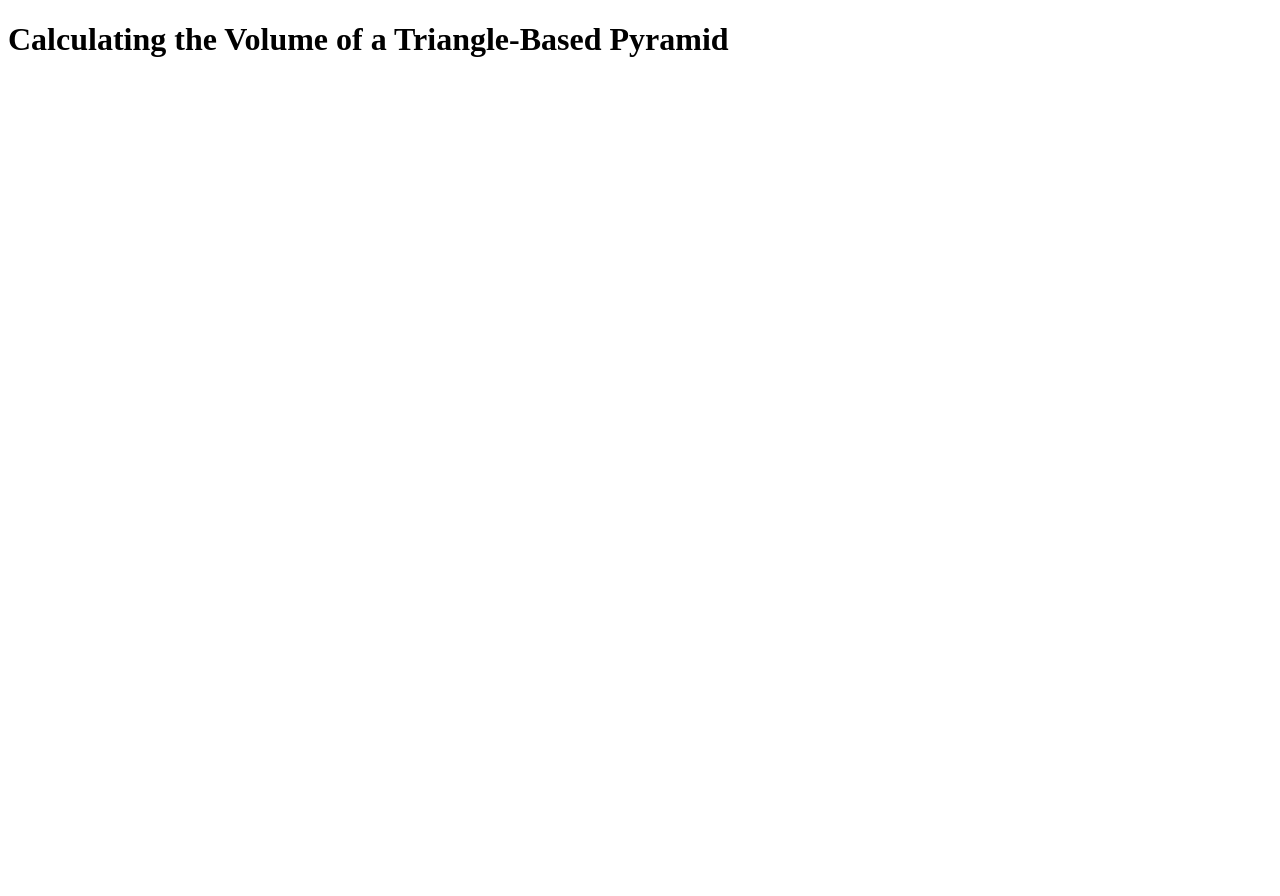
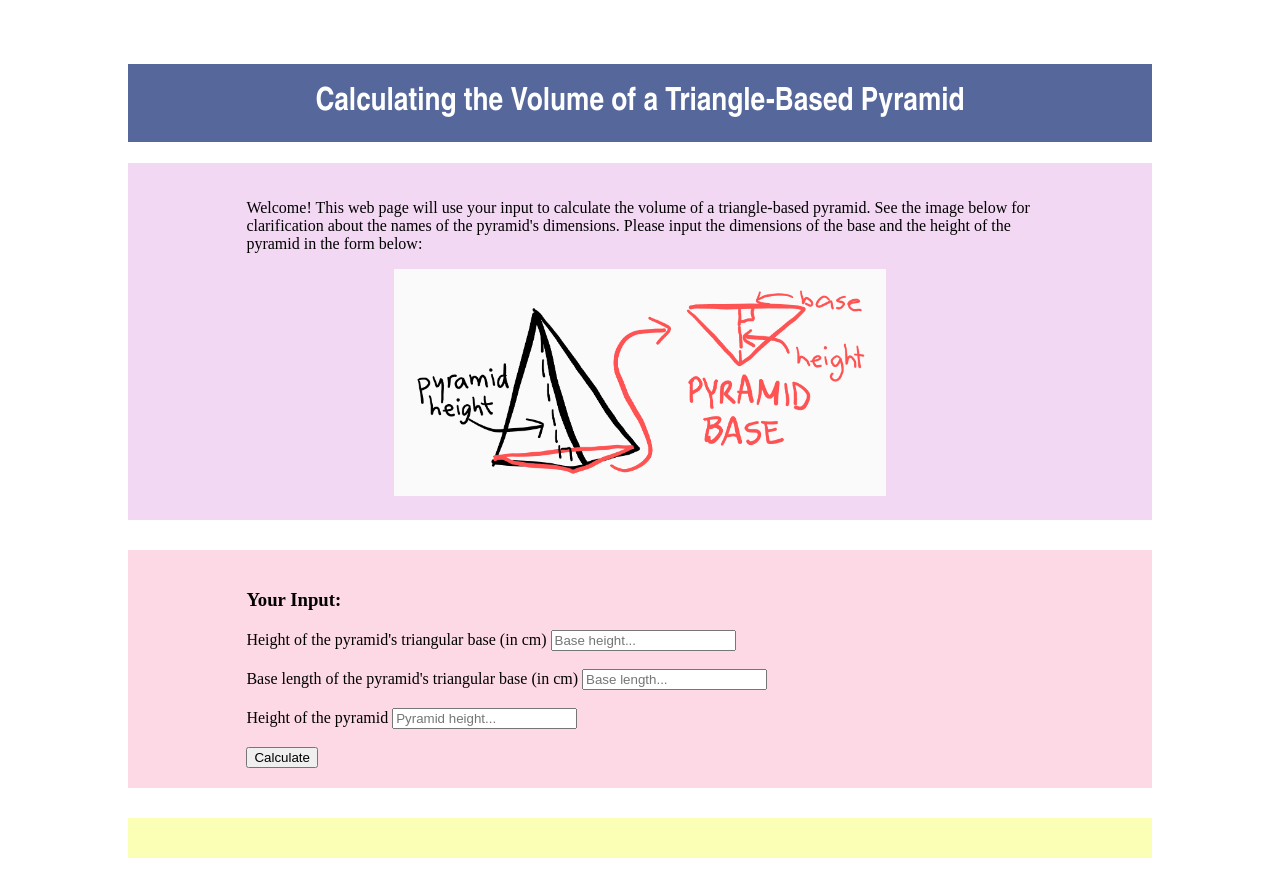
Before and after one commit to ICS2O-Programming-MariaG/Unit3-02-HTML-VolumePyramid, a plain HTML site: page index.html in a window 1280 px wide. Before the commit the page ends 800 px from the top, so only its background shows below. Drawn offline with Linux system fonts and the light colour scheme.

Commit message:
Added calculations & styling

```diff
--- a/css/style.css
+++ b/css/style.css
@@ -0,0 +1,55 @@
+/* Created by: MariaG
+* Created on: April 11, 2022
+* This CSS file defines the style for index.html
+* ICS2O-Unit3-01-HTML-VolumePyramid
+*/
+
+body {
+  width: 80%;
+  margin: 5% 10%;
+}
+
+img {
+  width: 50%;
+  margin-left: 25%;
+}
+
+h1 {
+  font-family: "Arial Narrow", Arial, sans-serif;
+  text-align: center;
+  padding: 20px;
+  background-color: #55679b;
+  color: white;
+}
+
+#first {
+  background-color: #f3d8f3;
+  padding: 20px;
+}
+
+p {
+  width: 80%;
+  margin-left: 10%;
+}
+
+#second {
+  background-color: #fdd8e5;
+  padding: 20px;
+  margin-top: 30px;
+}
+
+form, h3 {
+  margin-left: 10%;
+}
+
+#third {
+  background-color: #fbffb5;
+  color: #14339a;
+  padding: 20px;
+  margin-top: 30px;
+  font-weight: bold;
+}
+
+#results {
+  margin-left: 10%;
+}
--- a/index.html
+++ b/index.html
@@ -21,6 +21,29 @@
     <!-- Link to JS file -->
     <script src="./js/script.js"></script>
     <h1>Calculating the Volume of a Triangle-Based Pyramid</h1>
-    <!-- NOTE TO SELF: ADD FAVICON -->
+    <!-- Div for style -->
+    <div id="first">
+      <p>Welcome! This web page will use your input to calculate the volume of a triangle-based pyramid. See the image below for clarification about the names of the pyramid's dimensions. Please input the dimensions of the base and the height of the pyramid in the form below:</p>
+      <img src="./images/dimensions.png" alt="The base height, base length and height of a pyramid">
+    </div>
+    <!-- Another div for style -->
+    <div id="second">
+      <h3>Your Input:</h3>
+      <!-- Form for user input -->
+      <form action="javascript:inputSent()">
+        <label for="height-base">Height of the pyramid's triangular base (in cm)</label>
+        <input type="float" step="0.01" id="height-base" placeholder="Base height..."><br><br>
+        <label for="base-length">Base length of the pyramid's triangular base (in cm)</label>
+        <input type="float" step="0.01" id="base-length" placeholder="Base length..."><br><br>
+        <label for="height-pyramid">Height of the pyramid</label>
+        <input type="float" step = "0.01" id="height-pyramid" placeholder="Pyramid height..."><br><br>
+        <input type="submit" value="Calculate">
+      </form>
+    </div>
+    <!-- Last styled div -->
+    <div id="third">
+      <div id="results">
+      </div>
+    </div>
   </body>
 </html>
--- a/js/script.js
+++ b/js/script.js
@@ -0,0 +1,13 @@
+// Copyright (c) 2022 Maria Goemans All rights reserved
+//
+// Created by: Maria G
+// Created on: April 11, 2022
+// This file contains the JS functions for index.html
+
+function inputSent() {
+  let baseHeight = parseFloat(document.getElementById("height-base").value);
+  let baseBase = parseFloat(document.getElementById("base-length").value);
+  let pyramidHeight = parseFloat(document.getElementById("height-pyramid").value);
+  let volume = baseHeight * baseBase * pyramidHeight / 6;
+  document.getElementById("results").innerHTML = "The volume of the triangular prism is " + volume.toFixed(2) + "cm<sup>3</sup>."
+}
```
Also changed, not shown: images/dimensions.png (added).
